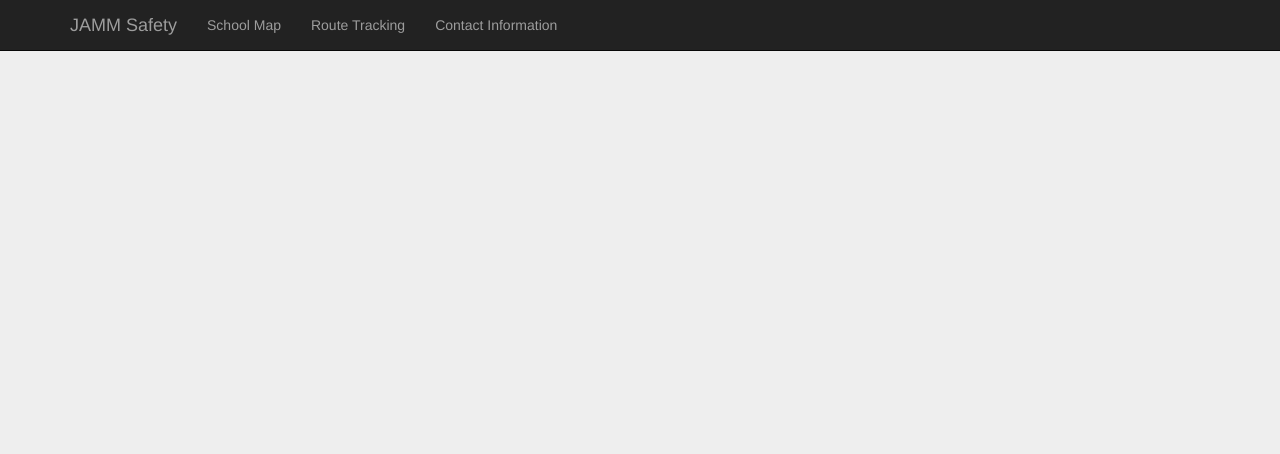
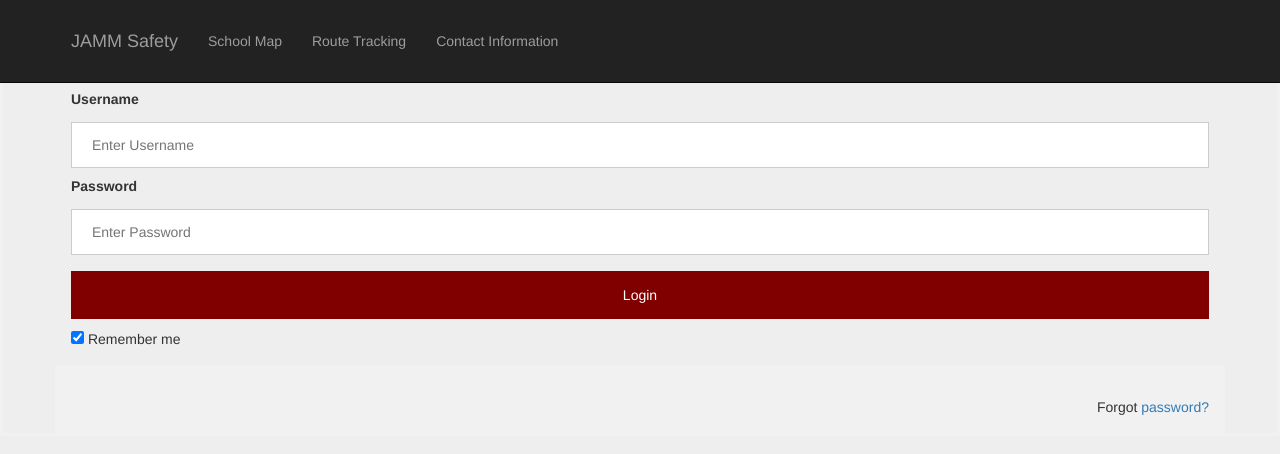
Before and after one commit to marrickchan/csci4620finalproject, a plain HTML site: page index.html in a window 1280 px wide. Drawn offline with nearby package versions, Linux system fonts and the light colour scheme.

Commit message:
added login

```diff
--- a/index.html
+++ b/index.html
@@ -4,7 +4,7 @@
 		<title>JAMM Safety</title>
 		<link rel="stylesheet" href="http://maxcdn.bootstrapcdn.com/bootstrap/3.3.6/css/bootstrap.min.css"/>
 		<script src="https://ajax.googleapis.com/ajax/libs/jquery/2.1.4/jquery.min.js"></script>
-		<link rel="stylesheet" href="styles/main.css"/>
+		<link rel="stylesheet" href="styles/index.css"/>
 		<script type="text/javascript" src="p3b.js"></script>
 	</head>
 	<body>
@@ -23,6 +23,28 @@
 			</nav>
 		</div>
 
+		<form action="schoolmap.html">
+
+			  <div class="container">
+			    <label><b>Username</b></label>
+			    <input type="text" placeholder="Enter Username" name="uname" required>
+
+			    <label><b>Password</b></label>
+			    <input type="password" placeholder="Enter Password" name="psw" required>
+
+
+			    <button type="submit">Login
+			    </button>
+
+
+			    <input type="checkbox" checked="checked"> Remember me
+			  </div>
+
+			  <div class="container" style="background-color:#f1f1f1">
+			    <span class="psw">Forgot <a href="#">password?</a></span>
+			  </div>
+		</form>
+
 
 	</body>
 </html>
```
